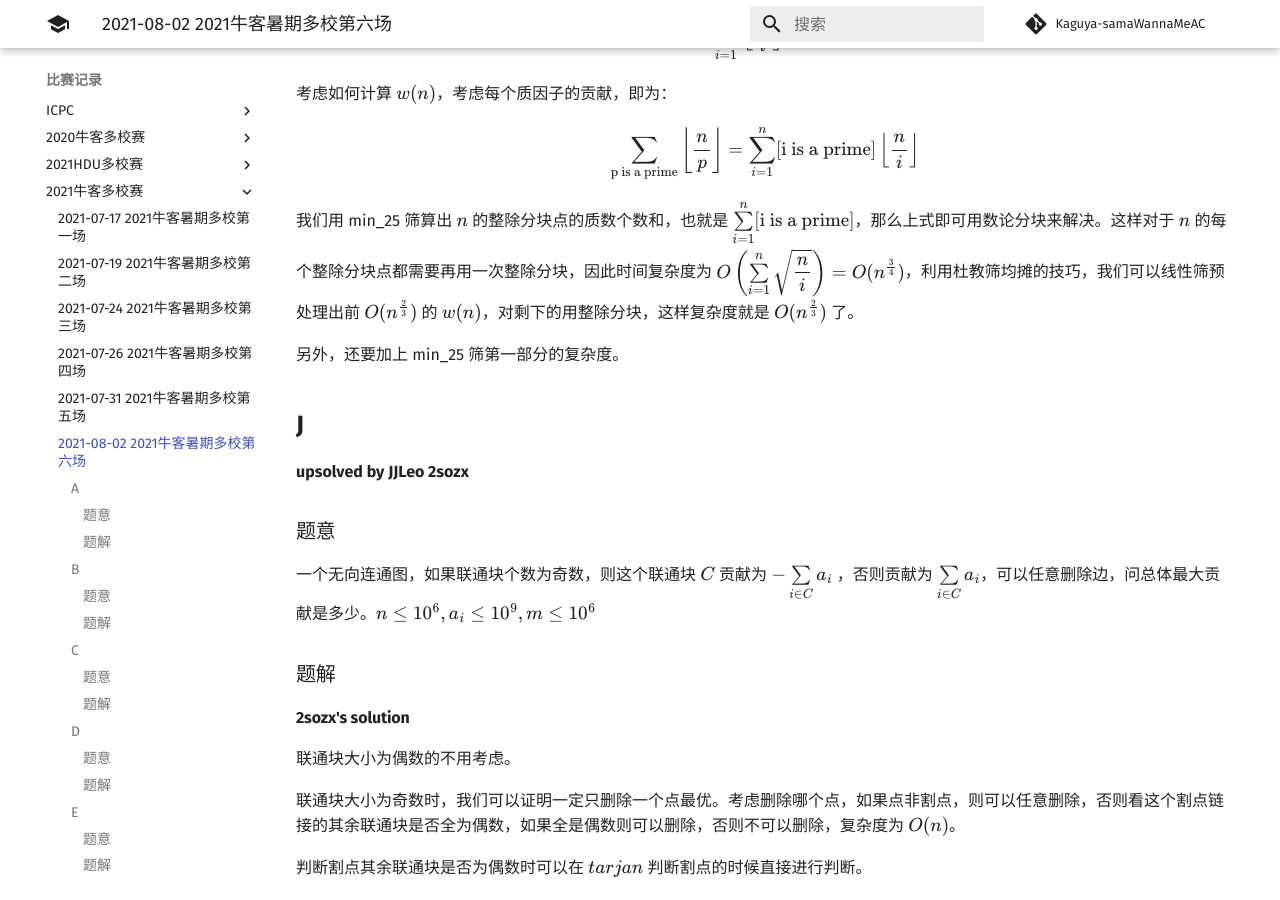
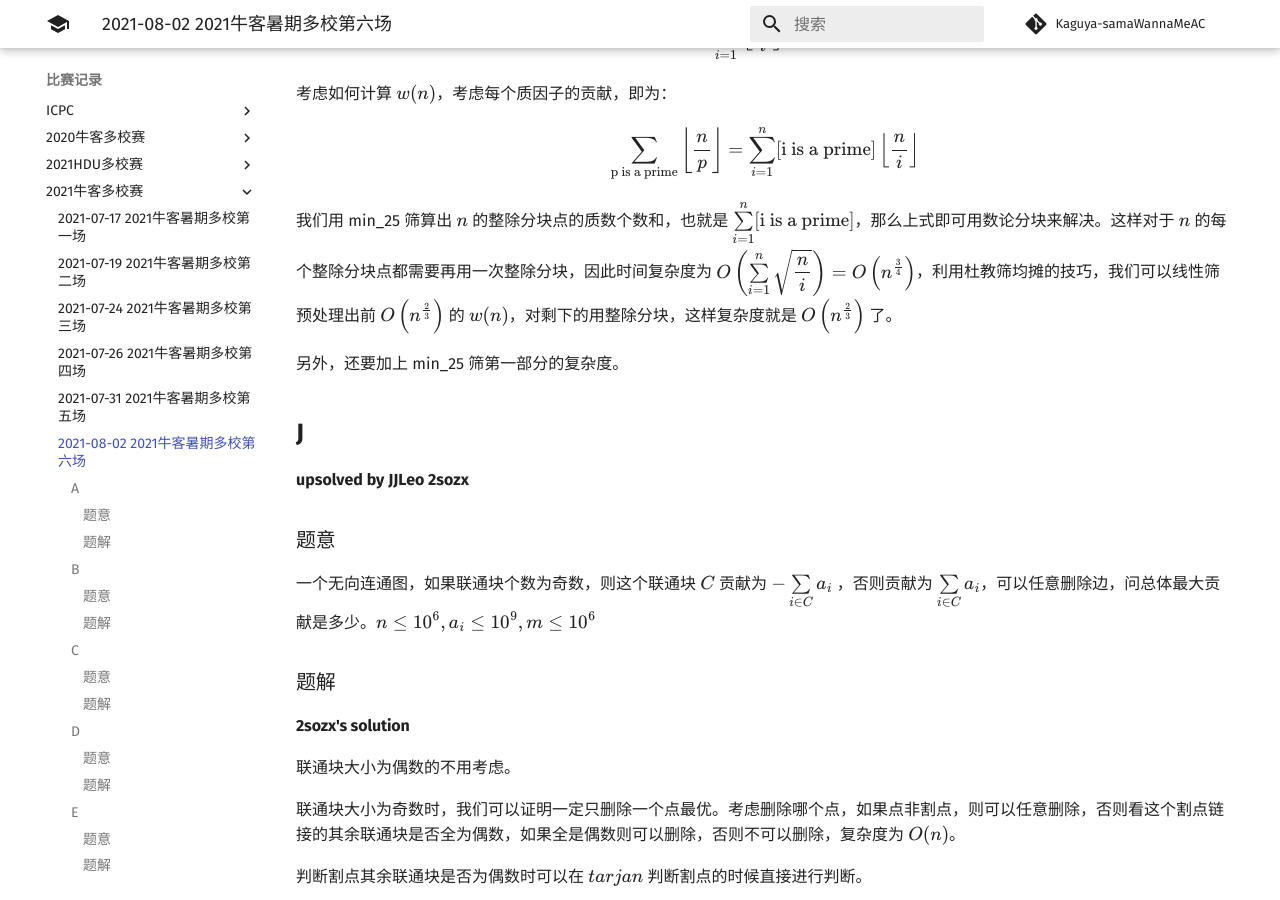
Before and after one commit to Kaguya-samaWannaMeAC/kaguya-samawannameac.github.io, an MkDocs documentation site: the page built from docs/contest/2021-08-02 2021牛客暑期多校第六场.md, in a window 1280 px wide and 900 px high, scrolled down 5360 px. Built offline with MkDocs 1.6.1 and Material for MkDocs 9.7.7, drawn with Linux system fonts in a browser that asks for light colours; comment, search, counter and statistics services are not loaded.

Commit message:
Update 2021-08-02 2021牛客暑期多校第六场.md

```diff
--- a/docs/contest/2021-08-02 2021牛客暑期多校第六场.md
+++ b/docs/contest/2021-08-02 2021牛客暑期多校第六场.md
@@ -189,7 +189,7 @@ $$
 $$
 \sum_{\text{p is a prime}} \left\lfloor\dfrac{n}{p}\right\rfloor=\sum_{i=1}^n [\text{i is a prime}]\left\lfloor\dfrac{n}{i}\right\rfloor
 $$
-我们用 min_25 筛算出 $n$ 的整除分块点的质数个数和，也就是 $\sum \limits _{i=1} ^ n [\text{i is a prime}]$，那么上式即可用数论分块来解决。这样对于 $n$ 的每个整除分块点都需要再用一次整除分块，因此时间复杂度为 $O\left(\sum \limits _{i=1}^n \sqrt{ \dfrac{n}{i}}\right)=O(n^{\frac{3}{4}})$，利用杜教筛均摊的技巧，我们可以线性筛预处理出前 $O(n^{\frac{2}{3}})$ 的 $w(n)$，对剩下的用整除分块，这样复杂度就是 $O(n^{\frac{2}{3}})$ 了。
+我们用 min_25 筛算出 $n$ 的整除分块点的质数个数和，也就是 $\sum \limits _{i=1} ^ n [\text{i is a prime}]$，那么上式即可用数论分块来解决。这样对于 $n$ 的每个整除分块点都需要再用一次整除分块，因此时间复杂度为 $O\left(\sum \limits _{i=1}^n \sqrt{ \dfrac{n}{i}}\right)=O\left(n^{\frac{3}{4}}\right)$，利用杜教筛均摊的技巧，我们可以线性筛预处理出前 $O\left(n^{\frac{2}{3}}\right)$ 的 $w(n)$，对剩下的用整除分块，这样复杂度就是 $O\left(n^{\frac{2}{3}}\right)$ 了。
 
 另外，还要加上 min_25 筛第一部分的复杂度。
 
```
